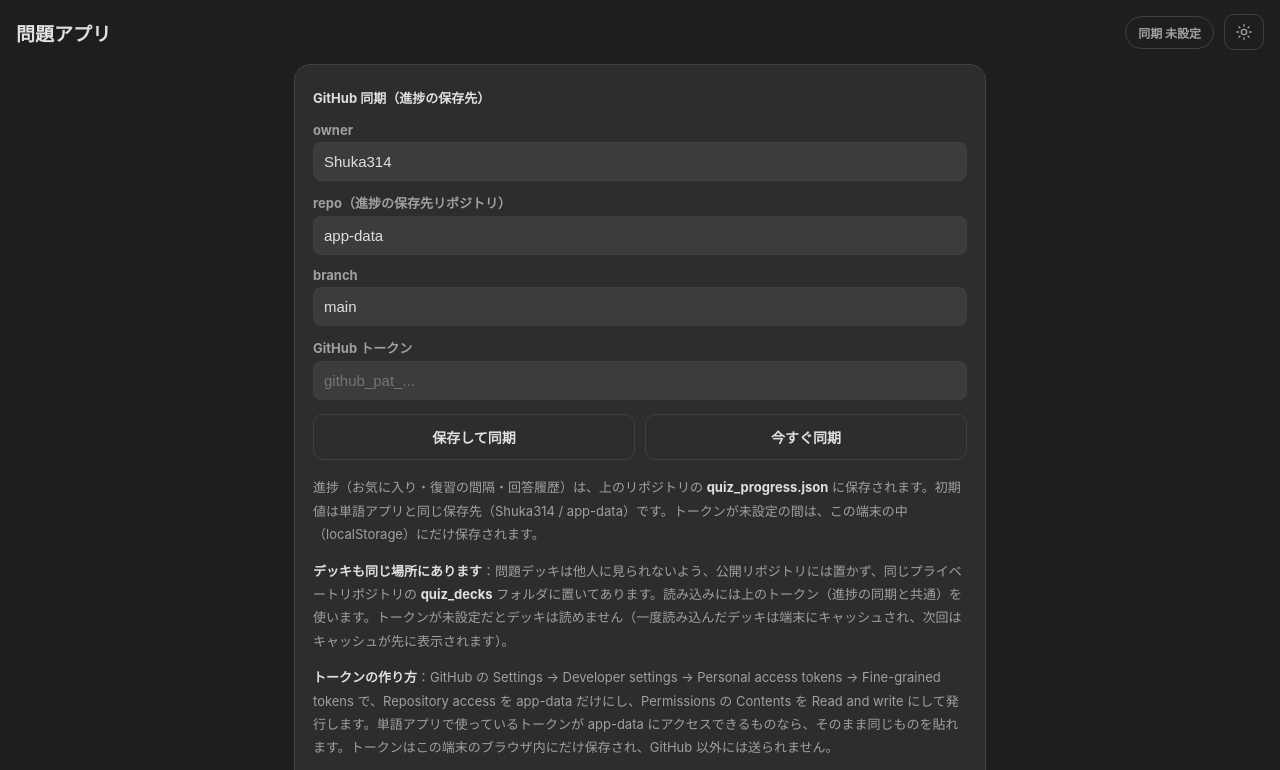
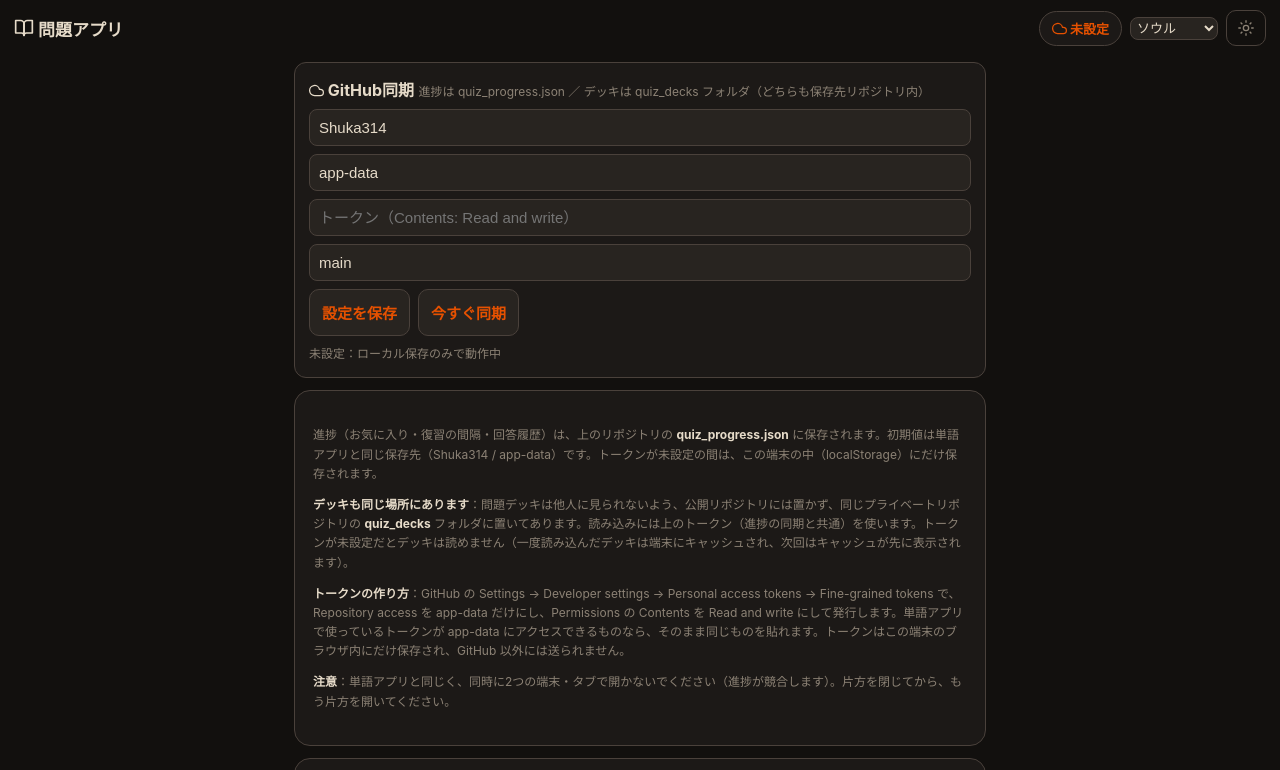
Before and after one commit to Shuka314/quiz-app, a plain HTML site: page index.html in a window 1280 px wide. Both pictures are taken after a click on the button "設定を開く". Shown: the top 770 px of the page. Drawn offline with Linux system fonts and the light colour scheme.

Commit message:
Restyle UI to match vocab app (souls theme, themes, GitHub sync panel)

```diff
--- a/index.html
+++ b/index.html
@@ -9,28 +9,41 @@
   --bg:#1e1e1e; --card:#2d2d2d; --border:#404040; --text:#e0e0e0; --muted:#a0a0a0;
   --accent:#4ec9b0; --success:#b5cea8; --warning:#f14c4c; --normal:#569cd6; --input:#3c3c3c;
 }
+body.rpg{--bg:#0f0f1a;--card:#1a1a2e;--border:#3b3b6d;--text:#f0f0f5;--muted:#9494b8;--accent:#ffd700;--success:#00ffcc;--warning:#ff4757;--normal:#3498db;--input:#242438}
+body.souls{--bg:#12100e;--card:#1c1917;--border:#4a413b;--text:#e6dbc9;--muted:#8c8275;--accent:#e65100;--success:#48c9b0;--warning:#a93226;--normal:#d35400;--input:#282420}
+body.persona{--bg:#0c0c0c;--card:#191919;--border:#3d3d3d;--text:#f5f5f5;--muted:#9c9c9c;--accent:#e60012;--success:#2fd673;--warning:#ff7a1a;--normal:#57a7ff;--input:#242424}
+body.zelda{--bg:#0d1b1e;--card:#173034;--border:#2f4f52;--text:#e9f2e7;--muted:#96ada0;--accent:#5ec8e5;--success:#8bc34a;--warning:#ef5350;--normal:#d9b45b;--input:#1f3d40}
+body.genshin{--bg:#f2ecdc;--card:#fbf8ef;--border:#d9cfb4;--text:#3c4048;--muted:#8d8672;--accent:#a87f2d;--success:#4e9a68;--warning:#cf5246;--normal:#5b7fa6;--input:#fffdf4}
+body.nier{--bg:#d3cfba;--card:#e2ddc9;--border:#a8a38d;--text:#454138;--muted:#7c7767;--accent:#8c4a32;--success:#5f7052;--warning:#b03a2e;--normal:#5d6d7e;--input:#eae6d2}
+body.doubutsu{--bg:#f6f1de;--card:#fffdf0;--border:#cfdfb4;--text:#59523d;--muted:#9c9377;--accent:#4f9e5f;--success:#35a06b;--warning:#e0684b;--normal:#4a90c2;--input:#fdfaf0}
 *{box-sizing:border-box;-webkit-tap-highlight-color:transparent}
 html,body{margin:0;padding:0}
 body{background:var(--bg);color:var(--text);font-family:-apple-system,"Hiragino Kaku Gothic ProN","Noto Sans JP",sans-serif;min-height:100vh;display:flex;flex-direction:column}
-header{padding:14px 16px 8px;display:flex;align-items:center;gap:10px}
-header h1{font-size:19px;margin:0;font-weight:800}
+body,.card,.item,.modebtn,.add,.pill{transition:background-color .35s ease,border-color .35s ease,color .35s ease}
+header{padding:10px 14px 4px;display:flex;align-items:center;gap:8px;flex-wrap:wrap}
+header h1{font-size:17px;margin:0}
 header .sp{flex:1}
-button{font-family:inherit}
+button{font-family:inherit;transition:transform .08s ease,background-color .2s ease,border-color .2s ease,color .2s ease;touch-action:manipulation}
+button:active{transform:scale(.965)}
+input:focus,select:focus,textarea:focus{outline:2px solid var(--accent);outline-offset:1px}
+select,input,textarea{background:var(--input);color:var(--text);border:1px solid var(--border);border-radius:8px;padding:9px;font-size:15px}
+#themeSel{width:88px;font-size:13px;padding:2px}
 .iconbtn{background:none;border:1px solid var(--border);border-radius:10px;color:var(--muted);padding:7px 9px;cursor:pointer;line-height:0}
 .iconbtn svg{width:20px;height:20px;display:block}
-main{flex:1;padding:6px 14px 28px;max-width:720px;width:100%;margin:0 auto}
+main{flex:1;display:flex;flex-direction:column;padding:12px 14px 28px;gap:10px;max-width:720px;width:100%;margin:0 auto}
 .view{display:none}
 .view.on{display:block}
-.stats{font-size:13px;color:var(--accent);font-weight:700;text-align:center;padding:4px 2px 10px}
-.item{background:var(--card);border:1px solid var(--border);border-radius:12px;padding:14px;margin-bottom:10px;cursor:pointer}
-.item .ttl{font-size:17px;font-weight:800}
-.item .sub{color:var(--muted);font-size:13px;margin-top:3px;line-height:1.5}
-.item .meta{color:var(--accent);font-size:12px;margin-top:5px;font-weight:700}
-.modebtn{display:block;width:100%;text-align:left;background:var(--card);border:1px solid var(--border);border-radius:12px;padding:14px;margin-bottom:10px;color:var(--text);cursor:pointer}
-.modebtn .t{font-size:16px;font-weight:800}
+@keyframes fadeUp{from{opacity:0;transform:translateY(8px)}to{opacity:1;transform:translateY(0)}}
+.view.on{animation:fadeUp .25s ease-out}
+.stats{font-size:13px;color:var(--accent);font-weight:700;padding:0 2px;text-align:center}
+.item{background:var(--card);border:1px solid var(--border);border-radius:10px;padding:10px 12px;margin-bottom:8px;cursor:pointer;animation:fadeUp .3s ease-out backwards}
+.item .ttl{font-size:16px;font-weight:700}
+.item .sub{color:var(--muted);font-size:13px;margin-top:2px;line-height:1.5}
+.item .meta{color:var(--accent);font-size:12px;margin-top:2px}
+.modebtn{display:block;width:100%;text-align:left;background:var(--card);border:1px solid var(--border);border-radius:10px;padding:12px;margin-bottom:8px;color:var(--text);cursor:pointer}
+.modebtn .t{font-size:15px;font-weight:700}
 .modebtn .d{color:var(--muted);font-size:13px;margin-top:3px;line-height:1.5}
 .modebtn:disabled{opacity:.45;cursor:default}
-select{background:var(--input);color:var(--text);border:1px solid var(--border);border-radius:8px;padding:9px;font-size:15px;width:100%;margin-bottom:12px}
 .card{background:var(--card);border:1px solid var(--border);border-radius:16px;padding:22px 18px;position:relative}
 .qmeta{display:flex;align-items:center;gap:8px;margin-bottom:12px}
 .qunit{font-size:12px;font-weight:700;color:var(--accent);border:1px solid var(--accent);border-radius:999px;padding:2px 9px}
@@ -40,7 +53,7 @@ select{background:var(--input);color:var(--text);border:1px solid var(--border);
 .starbtn.on{color:var(--accent)}
 .qtext{font-size:19px;line-height:1.6;font-weight:700;white-space:pre-line}
 .choices{margin-top:18px;display:flex;flex-direction:column;gap:10px}
-.choice{text-align:left;background:var(--input);border:1px solid var(--border);border-radius:12px;padding:13px 14px;color:var(--text);font-size:16px;cursor:pointer;line-height:1.5}
+.choice{text-align:left;background:var(--input);border:1px solid var(--border);border-radius:10px;padding:12px 14px;color:var(--text);font-size:16px;cursor:pointer;line-height:1.5}
 .choice:disabled{cursor:default}
 .choice.correct{border-color:var(--success);color:var(--success);font-weight:800}
 .choice.wrong{border-color:var(--warning);color:var(--warning);font-weight:800}
@@ -56,34 +69,43 @@ select{background:var(--input);color:var(--text);border:1px solid var(--border);
 .favprompt.on{display:block}
 .favprompt button{margin-top:8px;background:none;border:1px solid var(--accent);color:var(--accent);border-radius:10px;padding:8px 14px;font-size:14px;font-weight:700;cursor:pointer}
 .qnav{display:flex;gap:10px;margin-top:16px}
-.navbtn{flex:1;padding:13px;border-radius:12px;border:1px solid var(--border);background:var(--card);color:var(--text);font-size:15px;font-weight:800;cursor:pointer}
+.navbtn{flex:1;padding:12px;border-radius:10px;border:1px solid var(--border);background:var(--card);color:var(--text);font-size:15px;font-weight:700;cursor:pointer}
 .navbtn:disabled{opacity:.4;cursor:default}
-.bar{height:5px;background:var(--input);border-radius:999px;margin-top:9px;overflow:hidden}
-.bar i{display:block;height:100%;background:var(--accent);border-radius:999px}
-.plainbtn{display:block;width:100%;padding:13px;border-radius:12px;border:1px solid var(--border);background:var(--card);color:var(--text);font-size:15px;font-weight:700;cursor:pointer;margin-top:10px}
+.bar{height:10px;background:var(--input);border-radius:6px;margin-top:9px;overflow:hidden}
+.bar i{display:block;height:100%;background:var(--accent);border-radius:6px}
+.plainbtn{display:block;width:100%;padding:12px;border-radius:10px;border:1px solid var(--border);background:var(--card);color:var(--text);font-size:15px;font-weight:700;cursor:pointer;margin-top:10px}
 .result-score{font-size:22px;font-weight:800;text-align:center;padding:16px 0 6px}
 .missitem{background:var(--card);border:1px solid var(--border);border-radius:10px;padding:10px 12px;margin-bottom:8px;font-size:14px;line-height:1.6}
 .missitem .a{color:var(--success);font-weight:700}
 .missitem button{margin-top:6px;background:none;border:1px solid var(--accent);color:var(--accent);border-radius:8px;padding:5px 10px;font-size:13px;font-weight:700;cursor:pointer}
-.note{font-size:13px;color:var(--muted);line-height:1.8}
+.note{font-size:12px;color:var(--muted);line-height:1.6}
 .note b{color:var(--text)}
 .err{color:var(--warning);font-size:14px;line-height:1.7;padding:12px 0}
 h2.sec{font-size:15px;margin:20px 0 8px;color:var(--muted)}
-.pill{background:none;border:1px solid var(--border);border-radius:999px;color:var(--muted);padding:7px 12px;font-size:12px;font-weight:700;cursor:pointer;white-space:nowrap}
-.pill.ok{color:var(--accent);border-color:var(--accent)}
+.pill{border:1px solid var(--border);background:var(--card);color:var(--accent);border-radius:999px;padding:7px 12px;font-size:13px;font-weight:700;cursor:pointer;white-space:nowrap}
 .pill.err{color:var(--warning);border-color:var(--warning)}
-.form label{display:block;font-size:13px;color:var(--muted);margin:12px 0 4px;font-weight:700}
-.form input{width:100%;background:var(--input);color:var(--text);border:1px solid var(--border);border-radius:8px;padding:10px;font-size:15px}
-.form .rowbtns{display:flex;gap:10px;margin-top:14px}
-.form .rowbtns button{flex:1;padding:12px;border-radius:10px;border:1px solid var(--border);background:var(--card);color:var(--text);font-size:14px;font-weight:700;cursor:pointer}
-#ghStatus{font-size:13px;color:var(--accent);margin-top:10px;line-height:1.6}
+.add{display:flex;flex-direction:column;gap:8px;background:var(--card);border:1px solid var(--border);border-radius:12px;padding:14px}
+.add .rowbtns{display:flex;gap:8px;flex-wrap:wrap}
+.add button{background:var(--input);color:var(--accent);border:1px solid var(--border);border-radius:10px;padding:12px;font-size:15px;font-weight:800;cursor:pointer}
+#ghStatus{font-size:12px;color:var(--muted);line-height:1.6}
+@media (prefers-reduced-motion: reduce){*{animation:none!important;transition:none!important}}
 </style>
 </head>
 <body>
 <header>
-  <h1 id="hdrTitle">問題アプリ</h1>
+  <h1><svg width="20" height="20" viewBox="0 0 24 24" fill="none" stroke="currentColor" stroke-width="2" stroke-linecap="round" stroke-linejoin="round" style="vertical-align:-2px" aria-hidden="true"><path d="M2 3h6a4 4 0 0 1 4 4v14a3 3 0 0 0-3-3H2z"/><path d="M22 3h-6a4 4 0 0 0-4 4v14a3 3 0 0 1 3-3h7z"/></svg> <span id="hdrTitle">問題アプリ</span></h1>
   <div class="sp"></div>
-  <button class="pill" id="syncPill">同期 未設定</button>
+  <button class="pill" id="syncPill"><svg width="14" height="14" viewBox="0 0 24 24" fill="none" stroke="currentColor" stroke-width="2" stroke-linecap="round" stroke-linejoin="round" style="vertical-align:-2px" aria-hidden="true"><path d="M18 10h-1.26A8 8 0 1 0 9 20h9a5 5 0 0 0 0-10z"/></svg> 未設定</button>
+  <select id="themeSel" aria-label="テーマ">
+    <option value="">ダーク</option>
+    <option value="rpg">レトロ</option>
+    <option value="souls">ソウル</option>
+    <option value="persona">レッド</option>
+    <option value="zelda">ティール</option>
+    <option value="genshin">アイボリー</option>
+    <option value="nier">セピア</option>
+    <option value="doubutsu">パステル</option>
+  </select>
   <button class="iconbtn" id="btnAbout" title="設定・このアプリについて" aria-label="設定・このアプリについて">
     <svg viewBox="0 0 24 24" fill="none" stroke="currentColor" stroke-width="1.6"><circle cx="12" cy="12" r="3.2"/><path d="M12 2.8v3M12 18.2v3M2.8 12h3M18.2 12h3M5.5 5.5l2.1 2.1M16.4 16.4l2.1 2.1M18.5 5.5l-2.1 2.1M7.6 16.4l-2.1 2.1"/></svg>
   </button>
@@ -150,24 +172,20 @@ h2.sec{font-size:15px;margin:20px 0 8px;color:var(--muted)}
 
   <!-- 設定・このアプリについて -->
   <section class="view" id="view-about">
-    <div class="card" style="cursor:default">
-      <div class="note"><b>GitHub 同期（進捗の保存先）</b></div>
-      <div class="form">
-        <label>owner</label>
-        <input id="ghOwner" type="text" autocomplete="off">
-        <label>repo（進捗の保存先リポジトリ）</label>
-        <input id="ghRepo" type="text" autocomplete="off">
-        <label>branch</label>
-        <input id="ghBranch" type="text" autocomplete="off">
-        <label>GitHub トークン</label>
-        <input id="ghToken" type="password" autocomplete="off" placeholder="github_pat_...">
-        <div class="rowbtns">
-          <button id="ghSave">保存して同期</button>
-          <button id="ghSyncNow">今すぐ同期</button>
-        </div>
-        <div id="ghStatus"></div>
+    <form class="add" id="ghForm">
+      <div><b><svg width="15" height="15" viewBox="0 0 24 24" fill="none" stroke="currentColor" stroke-width="2" stroke-linecap="round" stroke-linejoin="round" style="vertical-align:-2px" aria-hidden="true"><path d="M18 10h-1.26A8 8 0 1 0 9 20h9a5 5 0 0 0 0-10z"/></svg> GitHub同期</b> <span class="note">進捗は quiz_progress.json ／ デッキは quiz_decks フォルダ（どちらも保存先リポジトリ内）</span></div>
+      <input id="ghOwner" type="text" autocomplete="off" placeholder="GitHubユーザー名（owner）">
+      <input id="ghRepo" type="text" autocomplete="off" placeholder="リポジトリ名（Private）">
+      <input id="ghToken" type="password" autocomplete="off" placeholder="トークン（Contents: Read and write）">
+      <input id="ghBranch" type="text" autocomplete="off" placeholder="ブランチ（空欄なら main）">
+      <div class="rowbtns">
+        <button type="button" id="ghSave">設定を保存</button>
+        <button type="button" id="ghSyncNow">今すぐ同期</button>
       </div>
-      <div class="note" style="margin-top:16px">
+      <div class="note" id="ghStatus">未設定：ローカル保存のみで動作中</div>
+    </form>
+    <div class="card" style="cursor:default;margin-top:12px">
+      <div class="note">
         <p>進捗（お気に入り・復習の間隔・回答履歴）は、上のリポジトリの <b>quiz_progress.json</b> に保存されます。初期値は単語アプリと同じ保存先（Shuka314 / app-data）です。トークンが未設定の間は、この端末の中（localStorage）にだけ保存されます。</p>
         <p><b>デッキも同じ場所にあります</b>：問題デッキは他人に見られないよう、公開リポジトリには置かず、同じプライベートリポジトリの <b>quiz_decks</b> フォルダに置いてあります。読み込みには上のトークン（進捗の同期と共通）を使います。トークンが未設定だとデッキは読めません（一度読み込んだデッキは端末にキャッシュされ、次回はキャッシュが先に表示されます）。</p>
         <p><b>トークンの作り方</b>：GitHub の Settings → Developer settings → Personal access tokens → Fine-grained tokens で、Repository access を app-data だけにし、Permissions の Contents を Read and write にして発行します。単語アプリで使っているトークンが app-data にアクセスできるものなら、そのまま同じものを貼れます。トークンはこの端末のブラウザ内にだけ保存され、GitHub 以外には送られません。</p>
@@ -558,15 +576,22 @@ function sameState(a, b){ return canonState(a) === canonState(b); }
 function pendingSync(){ if (!ghBase) return !sameState(progressSnapshot(), { favs:{}, srs:{}, hist:{} }); return !sameState(progressSnapshot(), ghBase.state); }
 
 let syncBusy = false, syncErr = '', lastSync = 0;
-function ghStatus(msg){ const el = $('ghStatus'); if (el) el.textContent = msg; }
+const svgIc = (p, s) => '<svg width="' + (s || 15) + '" height="' + (s || 15) + '" viewBox="0 0 24 24" fill="none" stroke="currentColor" stroke-width="2" stroke-linecap="round" stroke-linejoin="round" style="vertical-align:-2px" aria-hidden="true">' + p + '</svg>';
+const ICONS = {
+  cloud: svgIc('<path d="M18 10h-1.26A8 8 0 1 0 9 20h9a5 5 0 0 0 0-10z"/>'),
+  refresh: svgIc('<polyline points="23 4 23 10 17 10"/><polyline points="1 20 1 14 7 14"/><path d="M3.51 9a9 9 0 0 1 14.85-3.36L23 10M1 14l4.64 4.36A9 9 0 0 0 20.49 15"/>'),
+  alert: svgIc('<path d="M10.29 3.86L1.82 18a2 2 0 0 0 1.71 3h16.94a2 2 0 0 0 1.71-3L13.71 3.86a2 2 0 0 0-3.42 0z"/><line x1="12" y1="9" x2="12" y2="13"/><line x1="12" y1="17" x2="12.01" y2="17"/>'),
+  up: svgIc('<path d="M21 15v4a2 2 0 0 1-2 2H5a2 2 0 0 1-2-2v-4"/><polyline points="17 8 12 3 7 8"/><line x1="12" y1="3" x2="12" y2="15"/>')
+};
+function ghStatus(msg){ const el = $('ghStatus'); if (el) el.innerHTML = msg.replace(/^☁ /, ICONS.cloud + ' ').replace(/^⚠ /, ICONS.alert + ' '); }
 function syncUi(){
   const p = $('syncPill'); if (!p) return;
-  p.classList.remove('ok', 'err');
-  if (!ghReady()) p.textContent = '同期 未設定';
-  else if (syncBusy) p.textContent = '同期中…';
-  else if (syncErr){ p.textContent = '同期 失敗（タップで再試行）'; p.classList.add('err'); }
-  else if (pendingSync()) p.textContent = '未送信あり（タップで同期）';
-  else { p.textContent = '同期済み'; p.classList.add('ok'); }
+  p.classList.remove('err');
+  if (!ghReady()) p.innerHTML = ICONS.cloud + ' 未設定';
+  else if (syncBusy) p.innerHTML = ICONS.refresh + ' 同期中…';
+  else if (syncErr){ p.innerHTML = ICONS.alert + ' 失敗（タップで再試行）'; p.classList.add('err'); }
+  else if (pendingSync()) p.innerHTML = ICONS.up + ' 未送信あり（タップで同期）';
+  else p.innerHTML = ICONS.cloud + ' 同期済み';
 }
 async function ghApi(method, payload){
   const url = 'https://api.github.com/repos/' + ghCfg.owner + '/' + ghCfg.repo + '/contents/' + PROGRESS_FILE + (method === 'GET' ? ('?ref=' + (ghCfg.branch || 'main') + '&_=' + Date.now()) : '');
@@ -650,10 +675,10 @@ async function syncNow(){
       }
     }
     lastSync = Date.now();
-    ghStatus('同期完了 ' + new Date().toLocaleTimeString());
+    ghStatus('☁ 同期済み ' + new Date().toLocaleTimeString());
   } catch(e){
     syncErr = e.message || 'error';
-    ghStatus('同期失敗（' + syncErr + '）。owner・repo・トークンの権限を確認してください。');
+    ghStatus('⚠ 同期失敗（' + syncErr + '）。owner・repo・トークンの権限を確認してください。');
   }
   syncBusy = false; syncUi();
   renderDeckList();
@@ -729,6 +754,14 @@ document.addEventListener('visibilitychange', () => {
 });
 window.addEventListener('online', () => { if (ghReady() && !syncBusy) syncNow(); });
 
+// ---------- テーマ（単語アプリと同じ配色セット。初期値はソウル） ----------
+let quizTheme = 'souls';
+try { quizTheme = localStorage.getItem('quizTheme') || 'souls'; } catch(e){}
+function paintTheme(){ document.body.className = quizTheme; const s = $('themeSel'); if (s) s.value = quizTheme; }
+$('themeSel').addEventListener('change', e => { quizTheme = e.target.value; try { localStorage.setItem('quizTheme', quizTheme); } catch(err){} paintTheme(); });
+paintTheme();
+$('ghForm').addEventListener('submit', e => e.preventDefault());
+
 // ---------- 起動 ----------
 (async function boot(){
   fillGhForm(); syncUi();
```
